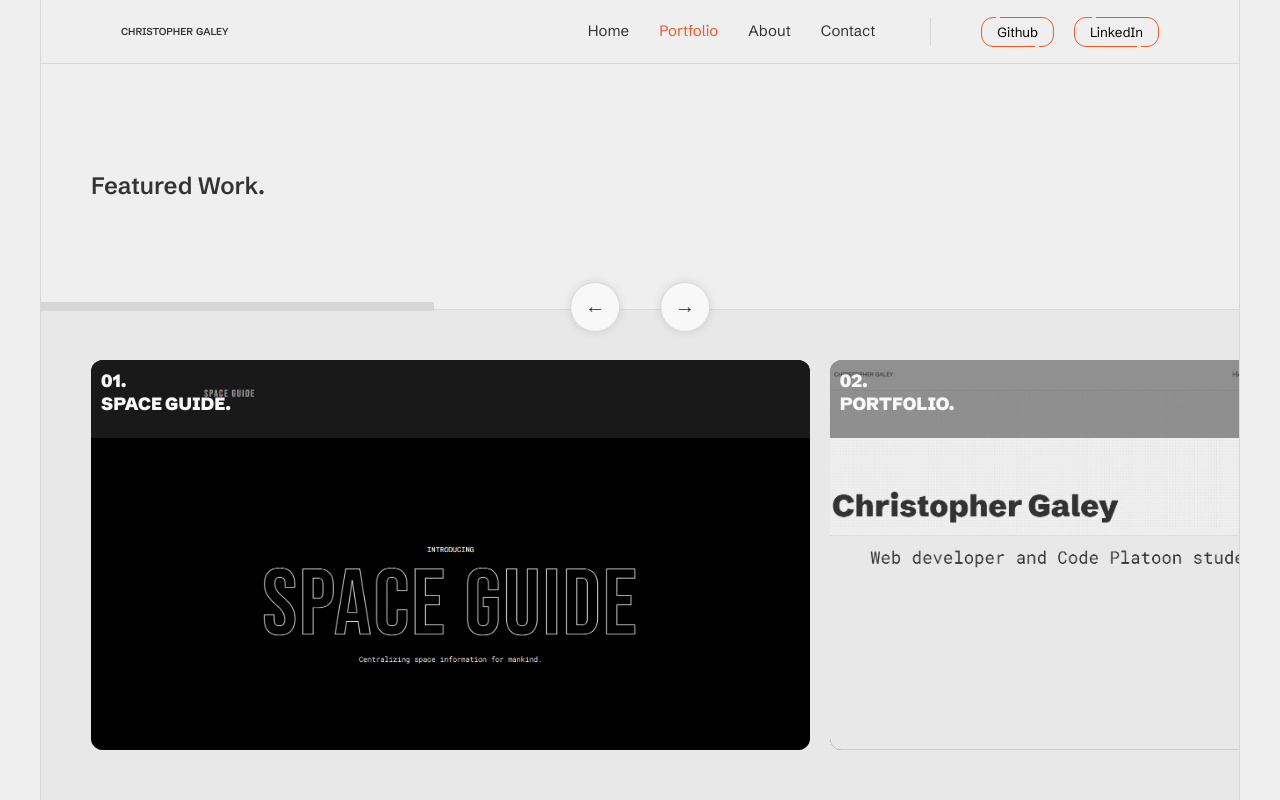
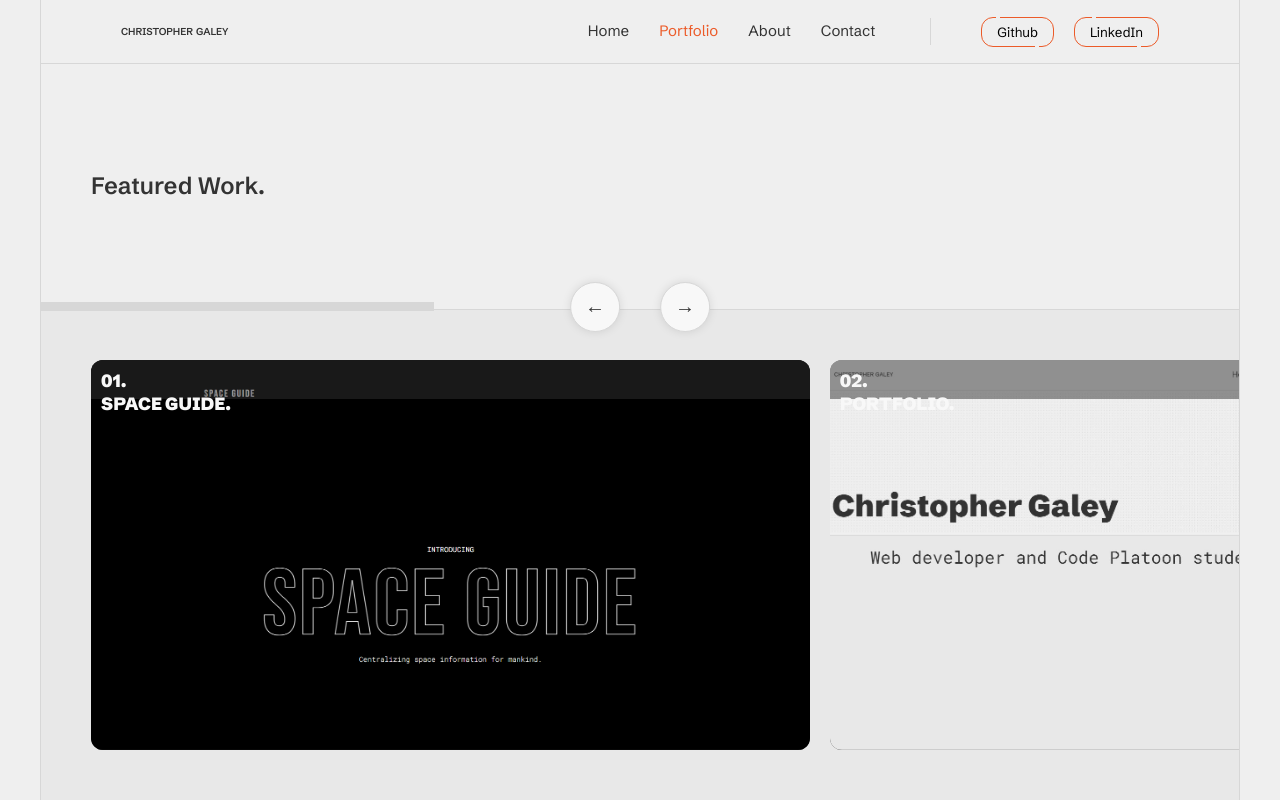
Before and after one commit to Chris-Galey/portfolio, a Next.js app: page /portfolio in a window 1280 px wide. Built offline with nearby package versions, Linux system fonts and the light colour scheme.

Commit message:
card header adjustment

```diff
--- a/app/portfolio/portfolio.module.css
+++ b/app/portfolio/portfolio.module.css
@@ -61,7 +61,7 @@
 }
 .card__header {
   width: 100%;
-  height: 20%;
+  height: 10%;
   padding: 1rem;
   background-color: rgb(51, 51, 51, 0.5);
 }
@@ -71,7 +71,7 @@
   bottom: 0;
   left: 0;
   width: 100%;
-  height: 80%;
+  height: 90%;
   padding: 2rem;
   display: flex;
   flex-direction: column;
```
